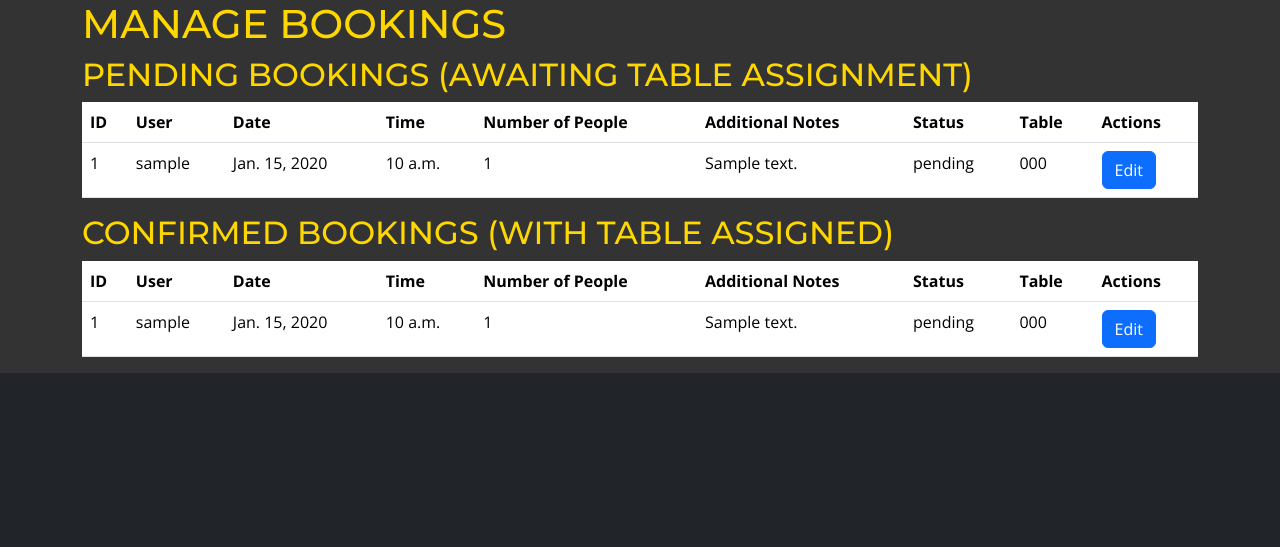
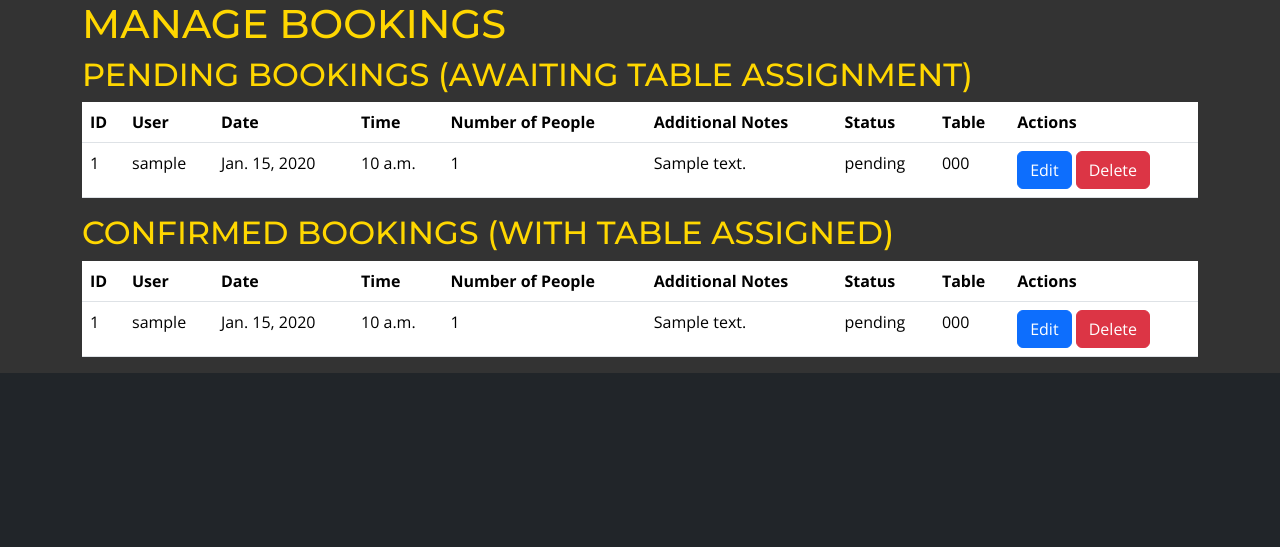
Before and after one commit to MFS4711/Restaurant-Web-App, a Django app: template booking/templates/booking/manage_bookings.html in a window 1280 px wide. Shown: the part 82-629 px from the top of the page. Run offline with Django 4.2, Linux system fonts and the light colour scheme; the template is opened without the code that fills it: values that come from a table or form of the project are taken from there, others are empty; tables that the repository leaves empty hold one stand-in row (values such as "Sample post"); some libraries are stand-ins or nearby versions.

Commit message:
Implement the delete functionality for the manage bookings page for staff - Add delete button and modal similar to customer dashboard - no view/js changes required - add load static to template

```diff
--- a/booking/templates/booking/manage_bookings.html
+++ b/booking/templates/booking/manage_bookings.html
@@ -1,4 +1,6 @@
 {% extends "base.html" %}
+
+{% load static %}
 
 {% block content %}
 <div class="container">
@@ -39,6 +41,9 @@
                 </td>
                 <td>
                     <a href="{% url 'edit_booking' booking.id %}" class="btn btn-primary">Edit</a>
+                    <!-- Delete Button -->
+                    <a href="#" class="btn btn-danger delete-btn" data-booking-id="{{ booking.id }}"
+                        data-bs-toggle="modal" data-bs-target="#deleteModal">Delete</a>
                 </td>
             </tr>
             {% empty %}
@@ -78,6 +83,9 @@
                 <td>{{ booking.table.table_number }}</td>
                 <td>
                     <a href="{% url 'edit_booking' booking.id %}" class="btn btn-primary">Edit</a>
+                    <!-- Delete Button -->
+                    <a href="#" class="btn btn-danger delete-btn" data-booking-id="{{ booking.id }}"
+                        data-bs-toggle="modal" data-bs-target="#deleteModal">Delete</a>
                 </td>
             </tr>
             {% empty %}
@@ -88,4 +96,28 @@
         </tbody>
     </table>
 </div>
+
+<!-- Delete Confirmation Modal -->
+<div class="modal fade" id="deleteModal" tabindex="-1" aria-labelledby="deleteModalLabel" aria-hidden="true">
+    <div class="modal-dialog">
+        <div class="modal-content">
+            <div class="modal-header">
+                <h5 class="modal-title" id="deleteModalLabel">Delete Booking?</h5>
+                <button type="button" class="btn-close" data-bs-dismiss="modal" aria-label="Close"></button>
+            </div>
+            <div class="modal-body">
+                Are you sure you want to delete this booking? This action cannot be undone.
+            </div>
+            <div class="modal-footer">
+                <button type="button" class="btn btn-secondary" data-bs-dismiss="modal">Close</button>
+                <a id="delete-confirm" href="#" class="btn btn-danger">Delete</a>
+            </div>
+        </div>
+    </div>
+</div>
+
+{% endblock content %}
+
+{% block extras %}
+<script src="{% static 'js/booking.js' %}"></script>
 {% endblock %}
```
